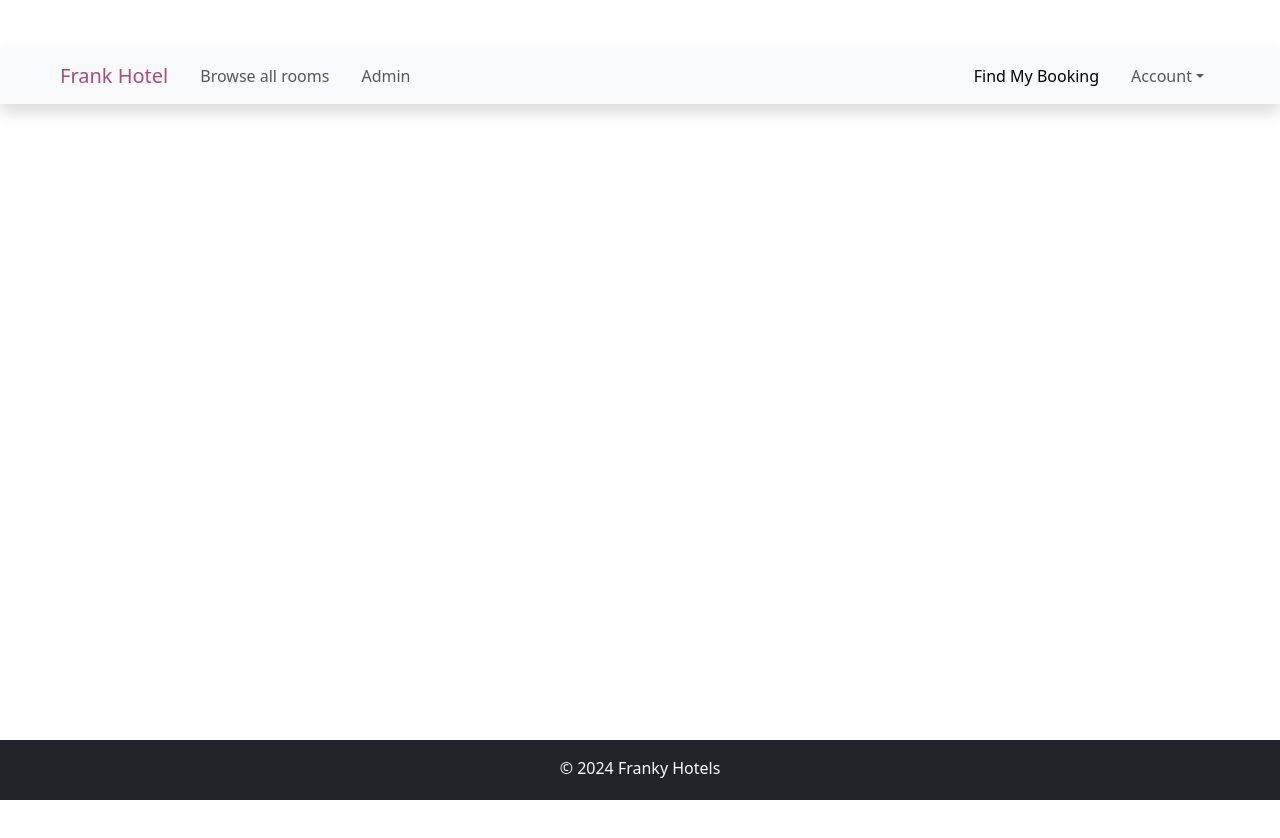
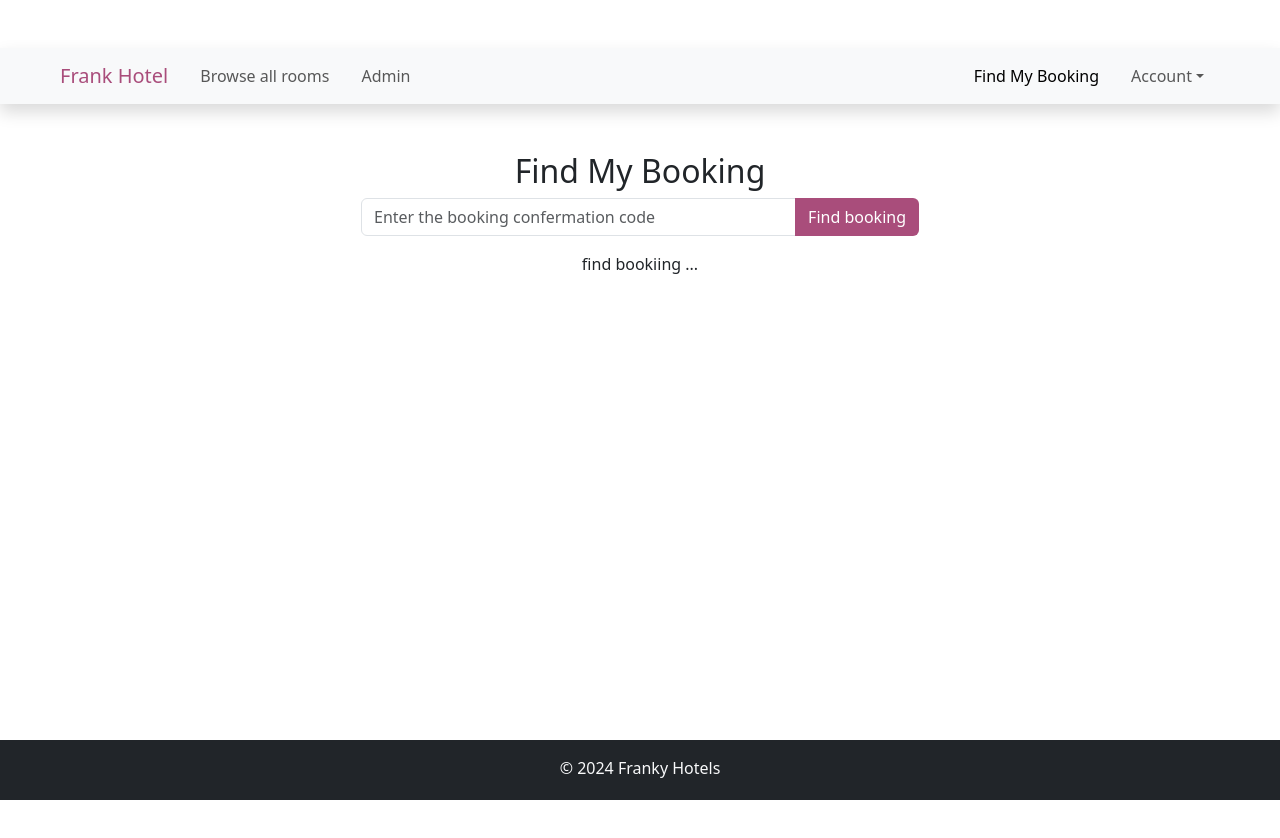
Before and after one commit to frankfarfan96/react-first-fullstack-pj-fe, a React (Vite) app: page /find-booking in a window 1280 px wide. Shown: the top 838 px of the page. Built offline with nearby package versions, Linux system fonts and the light colour scheme.

Commit message:
implemented component FindBooking

```diff
--- a/src/App.jsx
+++ b/src/App.jsx
@@ -14,6 +14,7 @@
 import CheckOut from './components/bookings/CheckOut';
 import BookingSuccess from './components/bookings/BookingSuccess';
 import Bookings from './components/bookings/Bookings';
+import FindBooking from './components/bookings/FindBooking';
 
 function App() {
 
@@ -32,6 +33,7 @@
           <Route path='/admin' element={<Admin />} />
           <Route path='/booking-success' element={<BookingSuccess />} />
           <Route path='/existing-bookings' element={<Bookings />} />
+          <Route path='/find-booking' element={<FindBooking />} />
         </Routes>
       </Router>
       <Footer />
--- a/src/components/bookings/BookingsTable.jsx
+++ b/src/components/bookings/BookingsTable.jsx
@@ -30,7 +30,7 @@
     return(
     <section className="p-4">
         <DateSlider onDateChange={filterBookings} onFilterChange={filterBookings} />
-        <table>
+        <table className="table table-bordered table-hover shadow">
             <thead>
                 <tr>
                     <th>S/N</th>
--- /dev/null
+++ b/src/components/bookings/FindBooking.jsx
@@ -0,0 +1,134 @@
+import React, { useState } from "react";
+import { cancelBooking, getBookingByConfirmationCode } from "../utils/ApiFunctions";
+
+const FindBooking = () => {
+    const[confirmationCode, setConfirmationCode] = useState("");
+    const[error, setError] = useState("");
+    const[isLoading, setIsLoading] = useState(false);
+    const[bookingInfo, setBookingInfo] = useState({
+        id: "",
+        room: {id: ""},
+        bookingConfirmationCode: "",
+        roomNumber: "",
+        checkInDate: "",
+        checkOutDate: "",
+        guestFullName: "",
+        guestEmail: "",
+        numOfAdults: "",
+        numOfChildren: "",
+        totalNumGuest: ""
+    });
+
+    const [isDeleted, setIsDeleted] = useState(false);
+
+    const clearBookingInfo = {
+        id: "",
+        room: {id: ""},
+        bookingConfirmationCode: "",
+        roomNumber: "",
+        checkInDate: "",
+        checkOutDate: "",
+        guestFullName: "",
+        guestEmail: "",
+        numOfAdults: "",
+        numOfChildren: "",
+        totalNumGuest: ""
+    }
+
+    const handleInputChange = (e) => {
+        setConfirmationCode(e.target.value);
+    }
+
+    const handlFormSubmit = async(e) => {
+        e.preventDefault();
+        setIsLoading(true);
+
+        try {
+            const data = await getBookingByConfirmationCode(confirmationCode);
+            setBookingInfo(data);
+            setError(null);
+
+        } catch (error) {
+            setBookingInfo(clearBookingInfo);
+
+            if(error.respone && error.respone.status === 404) {
+                setError(error.response.data.message)
+            } else {
+                setError(error.message);
+            }
+        }
+        setTimeout(() => setIsLoading(false), 2000)
+    }
+
+    const handleBookingCancellation = async(bookingId) => {
+        try {
+            await cancelBooking(bookingInfo.id);
+            setIsDeleted(true);
+            setBookingInfo(clearBookingInfo);
+            setConfirmationCode("");
+            setError("");
+        } catch (error) {
+            setError(error.message)
+        }
+    }
+
+    return (
+        <>
+            <div className="container mt-5 d-flex flex-column justify-content-center align-items-center">
+                <h2>Find My Booking</h2>
+                <form onSubmit={handlFormSubmit} className="col-md-6">
+                    <div className="input-group mb-3">
+                        <input
+                            className="form-control"
+                            type="text"
+                            id="confirmationCode"
+                            name="confirmationCode"
+                            value={confirmationCode}
+                            onChange={handleInputChange}
+                            placeholder="Enter the booking confermation code"
+                            />
+                            <button className="btn btn-hotel input-group-text">Find booking</button>
+                    </div>
+                </form>
+
+                {isLoading ? (
+                <div>Finding your booking ...</div>
+                 ) : error ? (<div className="text-danger">Error : {error}</div>) :
+                 bookingInfo.bookingConfirmationCode ? (
+                    <div className="col-md-6 mt-4 mb-5">
+                        <h3>Booking Information</h3>
+                        <p>Booking Confirmation Code : {bookingInfo.bookingConfirmationCode}</p>
+                        <p>Booking ID : {bookingInfo.id}</p>
+                        <p>Room Number : {bookingInfo.room.id}</p>
+                        <p>Check-in Date : {bookingInfo.checkInDate}</p>
+                        <p>Check-out Date : {bookingInfo.checkOutDate}</p>
+                        <p>Full Name : {bookingInfo.guestFullName}</p>
+                        <p>Email Address : {bookingInfo.guestEmail}</p>
+                        <p>Adults : {bookingInfo.numOfAdults}</p>
+                        <p>Children : {bookingInfo.numOfChildren}</p>
+                        <p>Total Guest : {bookingInfo.totalNumGuest}</p>
+
+                        {!isDeleted && (
+                            <button
+                                className="btn btn-danger"
+                                onClick={()=>handleBookingCancellation(bookingInfo.id)}>
+                                Cancel Booking
+                            </button>
+                        )}
+
+                    </div>
+                 ) : (
+                    <div>
+                        find bookiing ...
+                    </div>
+                 )}
+
+                {isDeleted && (
+                    <div className="alert alert-success mt-3" role="alert"> Booking has been cancelled successfully! </div>
+                )}
+            </div>
+        </>
+    );
+}
+
+export default FindBooking;
```
